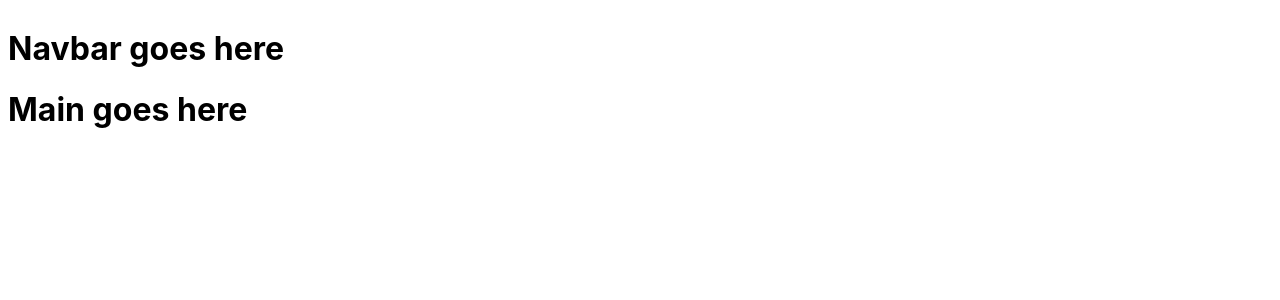
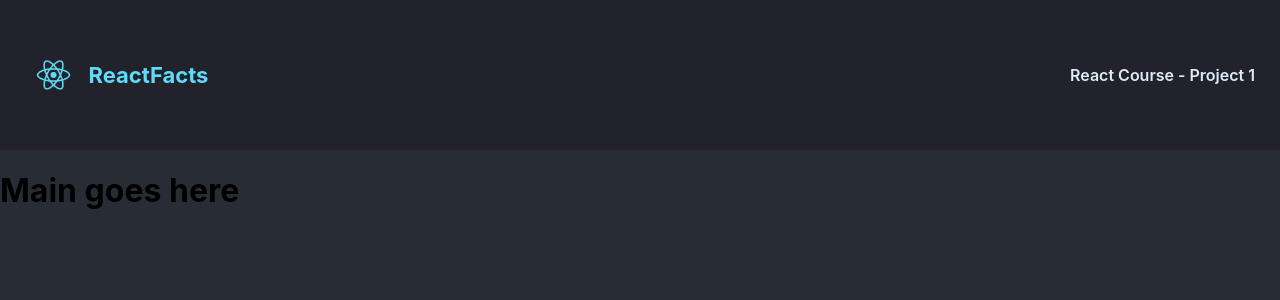
Before and after one commit to roboturnerdev/learn-react-infosite, a React (Create React App) app: page / in a window 1280 px wide. Shown: the top 300 px of the page. Built offline with nearby package versions, Linux system fonts and the light colour scheme.

Commit message:
some styling

```diff
--- a/src/componentlib/Navbar.js
+++ b/src/componentlib/Navbar.js
@@ -1,7 +1,12 @@
 import React from 'react';
+import reactLogo from '../images/react.png';
 
 export default function Navbar() {
     return (
-        <h1>Navbar goes here</h1>
+        <nav>
+            <img className="tilt nav--image" alt="" src={reactLogo} />
+            <h3 className="nav--logotext">ReactFacts</h3>
+            <h4 className="nav--title">React Course - Project 1</h4>
+        </nav>
     )
 }
--- a/src/styles.css
+++ b/src/styles.css
@@ -1,33 +1,31 @@
 body {
+  margin: 0;
   font-family: 'Inter', sans-serif;
-  display: flex;
-  height: 100%;
-  flex-direction: column;
+  background-color: #282D35;
 }
 nav {
-  background-color: black;
-  color: aqua;
   display: flex;
-  justify-content: space-between;
   align-items: center;
+  background-color: #21222A;
+  height: 90px;
+  padding: 30px 25px;
 }
-.smallFoot {
-  margin-top: auto;
-  padding: 1rem;
-  font-size: small;
+.nav--logotext, .nav--title {
+  margin: 0;
 }
-.nav-items {
-  list-style: none;
-  font-weight: bold;
-  display: flex;
+.nav--logotext {
+  margin-right: auto;
+  color: #61DAFB;
+  font-weight: 700;
+  font-size: 22px;
 }
-
-.navImage {
-  width: 80px;
+.nav--title {
+  color: #DEEBF8;
+  font-weight: 600;
 }
-
-.nav-items > li {
-  padding: 10px;
+.nav--image {
+  height: 40px;
+  margin-right: 7px;
 }
 
 /*TILT*/
```
Also changed, not shown: src/index.jsx (+12 -20 lines), src/images/react.png (added).
